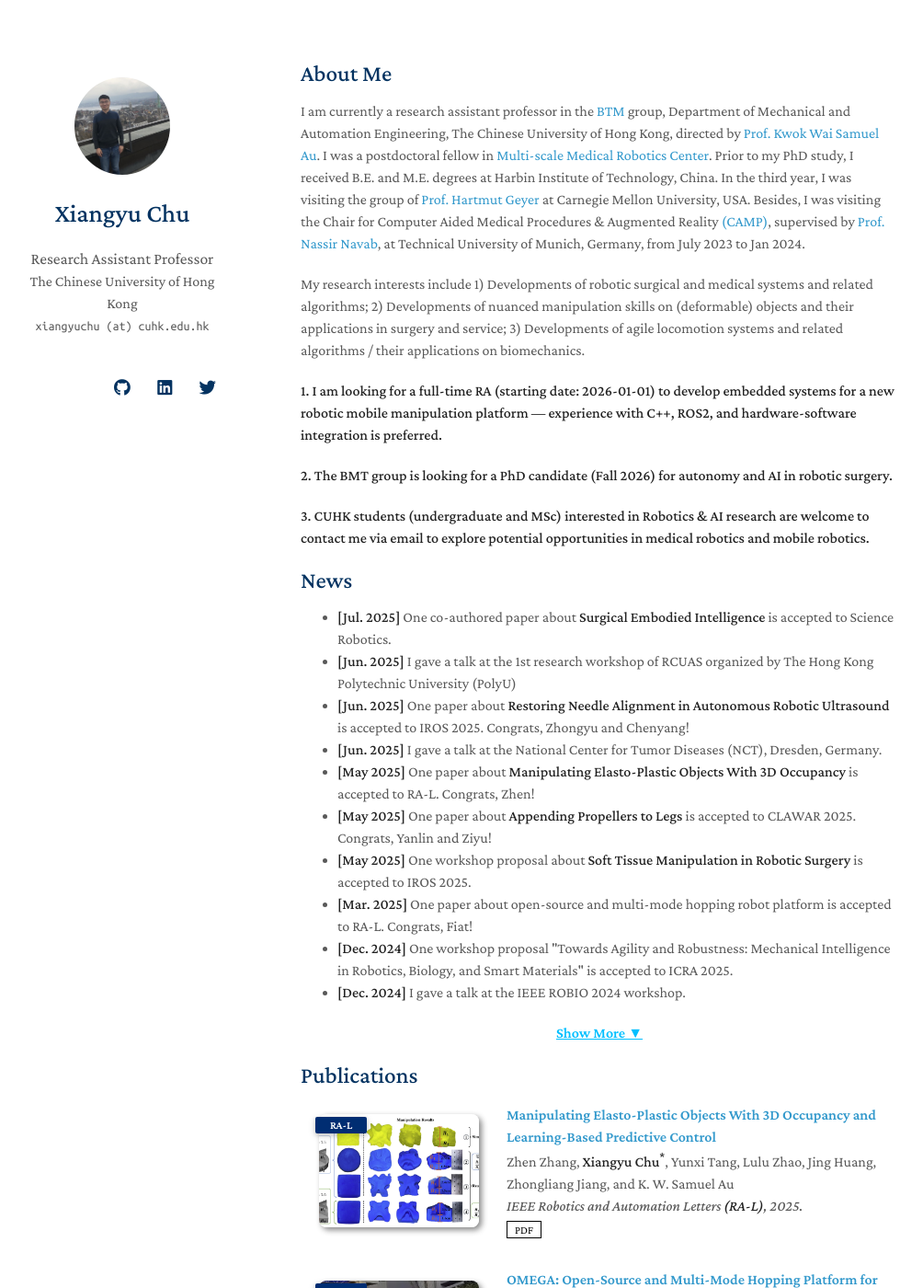
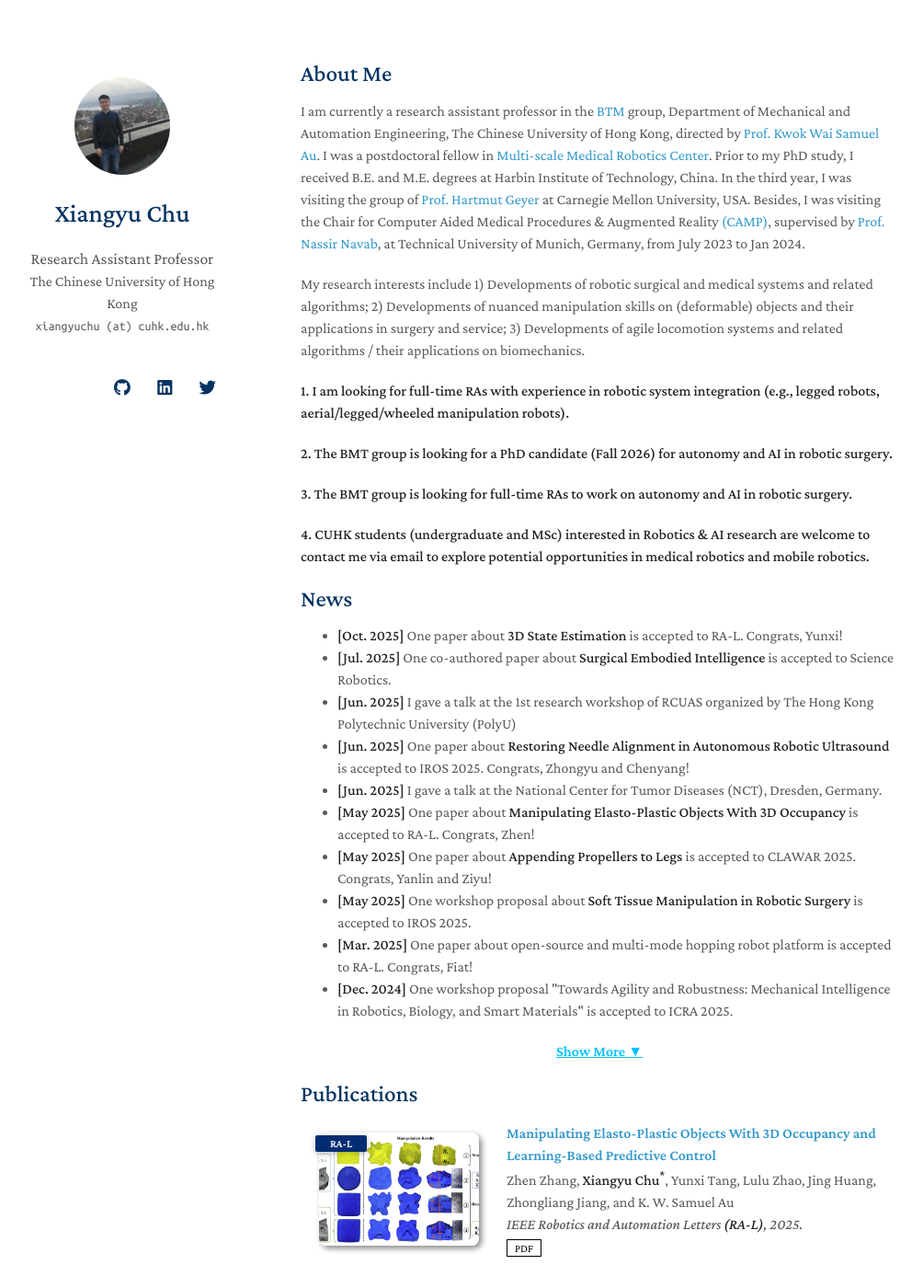
Before and after one commit to xiangyuchu03/xiangyuchu03.github.io, a Jekyll site: the page built from index.md, in a window 1280 px wide and 1400 px high. Shown: the whole window at 92% size, without its empty margins (143-1147 px from the left). Built offline with Jekyll 4.4.1, drawn with Linux system fonts in a browser that asks for light colours; nearby versions of some CDN libraries; a style sheet for code colours, icons or effects is not loaded; our own code applies the rules of GitHub Pages for plain Markdown files.

Commit message:
Update index.md

```diff
--- a/index.md
+++ b/index.md
@@ -9,14 +9,17 @@ I was a postdoctoral fellow in [Multi-scale Medical Robotics Center](https://www
 
 My research interests include 1) Developments of robotic surgical and medical systems and related algorithms; 2) Developments of nuanced manipulation skills on (deformable) objects and their applications in surgery and service; 3) Developments of agile locomotion systems and related algorithms / their applications on biomechanics.
 
-**1. I am looking for a full-time RA (starting date: 2026-01-01) to develop embedded systems for a new robotic mobile manipulation platform — experience with C++, ROS2, and hardware-software integration is preferred.**
+**1. I am looking for full-time RAs with experience in robotic system integration (e.g., legged robots, aerial/legged/wheeled manipulation robots).**
 
 **2. The BMT group is looking for a PhD candidate (Fall 2026) for autonomy and AI in robotic surgery.**
 
-**3. CUHK students (undergraduate and MSc) interested in Robotics & AI research are welcome to contact me via email to explore potential opportunities in medical robotics and mobile robotics.**
+**3. The BMT group is looking for full-time RAs to work on autonomy and AI in robotic surgery.**
+
+**4. CUHK students (undergraduate and MSc) interested in Robotics & AI research are welcome to contact me via email to explore potential opportunities in medical robotics and mobile robotics.**
 
 ## News
 <ul id="news-list">
+    <li class="news-item"><strong>[Oct. 2025]</strong> One paper about <strong> 3D State Estimation </strong> is accepted to RA-L. Congrats, Yunxi! </li>
     <li class="news-item"><strong>[Jul. 2025]</strong> One co-authored paper about <strong> Surgical Embodied Intelligence </strong> is accepted to Science Robotics. </li>
     <li class="news-item"><strong>[Jun. 2025]</strong> I gave a talk at the 1st research workshop of RCUAS organized by The Hong Kong Polytechnic University (PolyU) </li>
     <li class="news-item"><strong>[Jun. 2025]</strong> One paper about <strong> Restoring Needle Alignment in Autonomous Robotic Ultrasound </strong> is accepted to IROS 2025. Congrats, Zhongyu and Chenyang!</li>
```
